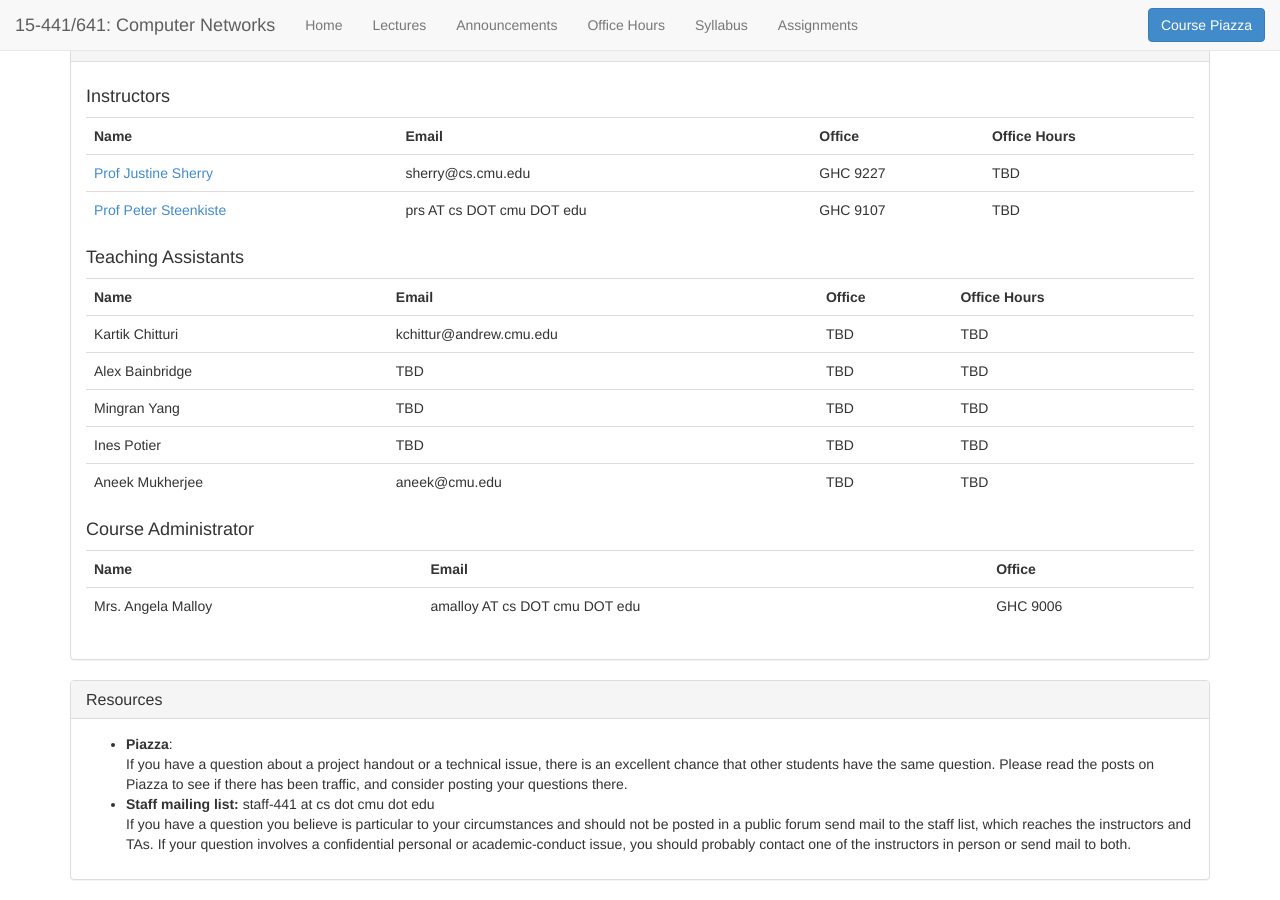
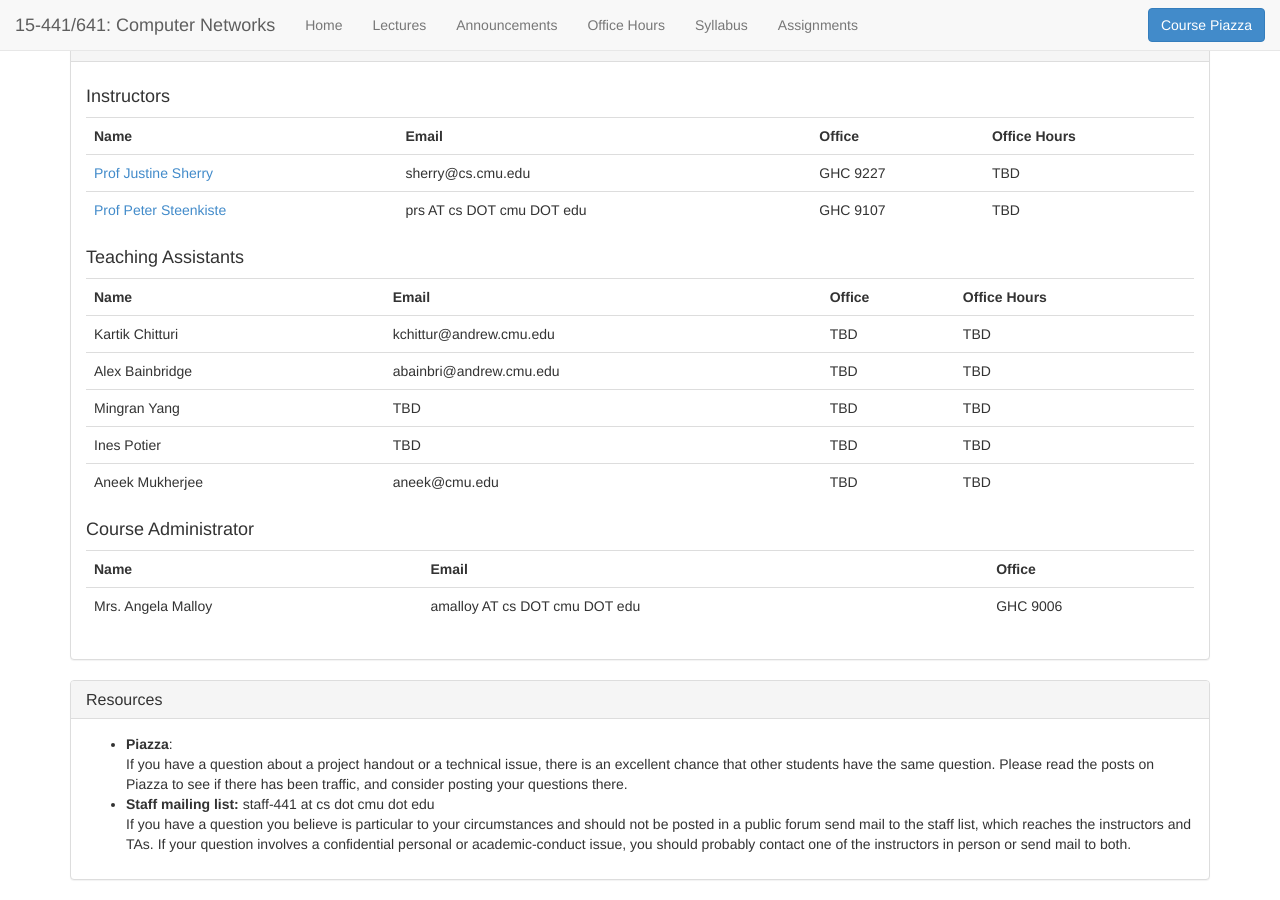
Before and after one commit to computer-networks/fa19, a Jekyll site: the page built from index.html, in a window 1280 px wide and 900 px high, scrolled down 794 px. Built offline with Jekyll 4.4.1, drawn with Linux system fonts in a browser that asks for light colours.

Commit message:
Update index.html

```diff
--- a/index.html
+++ b/index.html
@@ -107,7 +107,7 @@ title: 15-441/641 Fall 2019
     </tr>
     <tr>
       <td>Alex Bainbridge</td>
-      <td>TBD</td>
+      <td>abainbri@andrew.cmu.edu</td>
       <td>TBD</td>
       <td>TBD</td>
     </tr>
```
